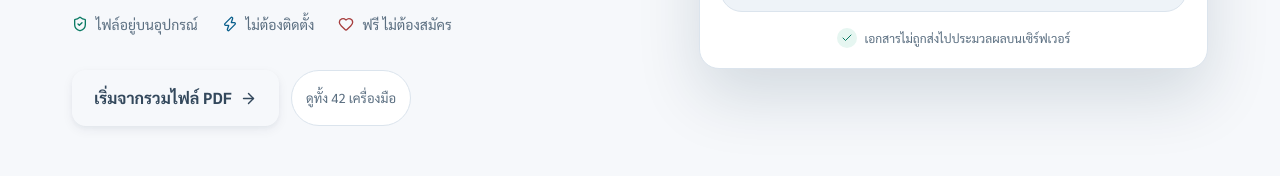
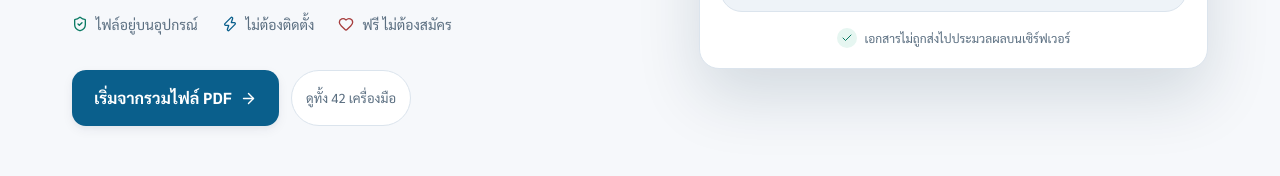
Before and after one commit to Fatherofsoton/mollypdf, a Next.js app: page / in a window 1280 px wide. Shown: the part 438-614 px from the top of the page. Built offline with nearby package versions, Linux system fonts and the light colour scheme; no server answers; the database is empty.

Commit message:
Tokens: three-tier DTCG structure; fix transparent primary button and two sub-3:1 borders

```diff
--- a/app/globals.css
+++ b/app/globals.css
@@ -19,47 +19,165 @@
        problem on the current site.
    ========================================================================== */
 
+/* ==========================================================================
+   Tier 1 — PRIMITIVES
+   --------------------------------------------------------------------------
+   Raw palette. Stated once, never redefined per theme, and never referenced
+   from a component. Dark mode swaps at the SEMANTIC tier below; the primitives
+   underneath it do not move. That is the whole reason this tier exists: before
+   it, every colour was written out three times (light, prefers-dark,
+   [data-theme=dark]) and changing the brand meant editing twelve places.
+
+   Steps run light -> dark by measured relative luminance, so "which is darker"
+   is answerable without opening a colour picker.
+   ========================================================================== */
+:root {
+  /* azure — the brand hue */
+  --p-azure-50:  #eef5fa;
+  --p-azure-100: #e8f2f9;
+  --p-azure-200: #a8d8f0;
+  --p-azure-300: #a5d3ec;
+  --p-azure-400: #8fcbe9;
+  --p-azure-500: #7ab8de;
+  --p-azure-550: #6fb6dd;
+  --p-azure-600: #7fb3d2;
+  --p-azure-700: #3f7fa3;
+  --p-azure-750: #2774a3;
+  --p-azure-800: #0a5f8c;
+  --p-azure-900: #0d3c5f;
+  --p-azure-950: #12303f;
+  --p-azure-980: #0d2c3f;
+
+  /* ink — the navy-tinted neutral used for text, lines and dark surfaces */
+  --p-ink-25:  #f6f8fb;
+  --p-ink-50:  #eef3f8;
+  --p-ink-100: #dbe4ed;
+  --p-ink-200: #c3d2df;
+  --p-ink-300: #a9c2d4;
+  --p-ink-400: #9db1c1;
+  --p-ink-450: #8ba0b1;
+  --p-ink-500: #7d8d9d;
+  --p-ink-550: #6b7f92;
+  --p-ink-600: #5f7183;
+  --p-ink-650: #5a6e80;
+  --p-ink-700: #33485c;
+  --p-ink-800: #1e3444;
+  --p-ink-850: #072742;
+  --p-ink-870: #06253d;
+  --p-ink-880: #10222f;
+  --p-ink-900: #05202f;
+  --p-ink-920: #0d1c27;
+  --p-ink-940: #061722;
+  --p-ink-950: #0a1620;
+
+  /* teal / amber / clay / iris — feedback and category hues */
+  --p-teal-50:  #e6f6f1;
+  --p-teal-400: #59c9ac;
+  --p-teal-600: #168776;
+  --p-teal-700: #0a7a63;
+  --p-teal-950: #10302a;
+
+  --p-amber-50:  #fdf3e2;
+  --p-amber-400: #e0b269;
+  --p-amber-700: #9a6512;
+  --p-amber-950: #2f2617;
+
+  --p-clay-50:  #fdeeec;
+  --p-clay-400: #e88b83;
+  --p-clay-600: #b54f5d;
+  --p-clay-700: #a63d3d;
+  --p-clay-800: #8a3030;
+  --p-clay-950: #33201f;
+
+  --p-iris-400: #a99af0;
+  --p-iris-700: #6857b8;
+
+  --p-white: #ffffff;
+}
+
+
+/* ==========================================================================
+   Tier 2 — SEMANTIC (light)
+   Purpose-named aliases. This is the only tier a component may reference.
+   ========================================================================== */
 :root {
   /* — surfaces — */
-  --surface-page: #f6f8fb;
-  --surface-card: #ffffff;
-  --surface-sunken: #eef3f8;
-  --surface-inverse: #06253d;
-  --surface-inverse-soft: #0d3c5f;
+  --surface-page: var(--p-ink-25);
+  --surface-card: var(--p-white);
+  --surface-sunken: var(--p-ink-50);
+  --surface-inverse: var(--p-ink-870);
+  --surface-inverse-soft: var(--p-azure-900);
 
   /* — text (all values AA against their intended surface) — */
-  --text-strong: #072742;
-  --text-body: #33485c;
-  --text-muted: #5a6e80;
-  --text-subtle: #5f7183;
-  --text-on-inverse: #eef5fa;
-  --text-on-inverse-muted: #a9c2d4;
+  --text-strong: var(--p-ink-850);
+  --text-body: var(--p-ink-700);
+  --text-muted: var(--p-ink-650);
+  --text-subtle: var(--p-ink-600);
+  --text-on-inverse: var(--p-azure-50);
+  --text-on-inverse-muted: var(--p-ink-300);
 
   /* — brand — */
-  --brand: #0a5f8c;
-  --brand-strong: #073f60;
-  --brand-soft: #e8f2f9;
-  --brand-ring: #7fb3d2;
+  --brand: var(--p-azure-800);
+  --brand-strong: var(--p-azure-900);
+  --brand-soft: var(--p-azure-100);
+  --brand-ring: var(--focus-ring); /* was azure-600 = 2.13:1, below WCAG 1.4.11 */
 
   /* — semantic — */
-  --ok: #0a7a63;
-  --ok-soft: #e6f6f1;
-  --warn: #9a6512;
-  --warn-soft: #fdf3e2;
-  --danger: #a63d3d;
-  --danger-soft: #fdeeec;
+  --ok: var(--p-teal-700);
+  --ok-soft: var(--p-teal-50);
+  --warn: var(--p-amber-700);
+  --warn-soft: var(--p-amber-50);
+  --danger: var(--p-clay-700);
+  --danger-soft: var(--p-clay-50);
+
+  /* — action: named by INTENT, not by hue. A destructive button must never
+       borrow the primary token just because the colour happens to fit.
+       These were previously declared only inside the two dark blocks, so in
+       light mode `.btn-primary` resolved to `background: var(--action-bg)`
+       with nothing behind it — every primary button on the site rendered
+       fully transparent. Measured, not guessed: rgba(0,0,0,0). — */
+  --action-bg: var(--p-azure-800);
+  --action-bg-hover: var(--p-azure-900);
+  --action-bg-active: var(--p-ink-870);
+  --action-fg: var(--p-white);
+  --action-destructive: var(--p-clay-700);
+  --action-destructive-hover: var(--p-clay-800);
+  --action-destructive-fg: var(--p-white);
+
+  /* — feedback: four roles per state (bg / text / border / icon) so a status
+       never has to be read from colour alone — WCAG 1.4.1 — */
+  --feedback-success-bg: var(--p-teal-50);
+  --feedback-success-text: var(--p-teal-700);
+  --feedback-success-border: var(--p-teal-600);
+  --feedback-success-icon: var(--p-teal-700);
+  --feedback-warning-bg: var(--p-amber-50);
+  --feedback-warning-text: var(--p-amber-700);
+  --feedback-warning-border: var(--p-amber-400);
+  --feedback-warning-icon: var(--p-amber-700);
+  --feedback-error-bg: var(--p-clay-50);
+  --feedback-error-text: var(--p-clay-700);
+  --feedback-error-border: var(--p-clay-600);
+  --feedback-error-icon: var(--p-clay-700);
+
+  /* — interactive state — */
+  --interactive-selected-bg: var(--p-azure-100);
+  --interactive-selected-border: var(--p-azure-800);
+  --interactive-hover-overlay: rgb(7 39 66 / 0.04);
+  /* 4.13:1 on the page ground. The old --brand-ring (#7fb3d2) measured
+     2.13:1 — below the 3:1 that WCAG 1.4.11 requires of a focus indicator. */
+  --focus-ring: var(--p-azure-700);
 
   /* — category hues, used only by the tool icons — */
-  --c-violet: #6857b8;
-  --c-blue:   #2774a3;
-  --c-green:  #0a7a63;
-  --c-amber:  #9a6512;
-  --c-rose:   #b54f5d;
-  --c-mint:   #168776;
+  --c-violet: var(--p-iris-700);
+  --c-blue: var(--p-azure-750);
+  --c-green: var(--p-teal-700);
+  --c-amber: var(--p-amber-700);
+  --c-rose: var(--p-clay-600);
+  --c-mint: var(--p-teal-600);
 
   /* — lines — */
-  --line: #dbe4ed;
-  --line-strong: #c3d2df;
+  --line: var(--p-ink-100);
+  --line-strong: var(--p-ink-500); /* 3.40:1 on card — was ink-200 at 1.54:1 */
 
   /* — elevation — a single ramp, so nothing invents its own shadow — */
   --shadow-1: 0 1px 2px rgb(7 39 66 / 0.05), 0 1px 3px rgb(7 39 66 / 0.04);
@@ -81,44 +199,67 @@
 
 :root:not([data-theme='light']) {
   @media (prefers-color-scheme: dark) {
-    --surface-page: #0a1620;
-    --surface-card: #10222f;
-    --surface-sunken: #0d1c27;
-    --surface-inverse: #061722;
-    --surface-inverse-soft: #0d2c3f;
+    --surface-page: var(--p-ink-950);
+    --surface-card: var(--p-ink-880);
+    --surface-sunken: var(--p-ink-920);
+    --surface-inverse: var(--p-ink-940);
+    --surface-inverse-soft: var(--p-azure-980);
 
-    --text-strong: #eaf2f8;
-    --text-body: #c2d3e0;
-    --text-muted: #9db1c1;
-    --text-subtle: #8ba0b1;
-    --text-on-inverse: #eaf2f8;
-    --text-on-inverse-muted: #9db1c1;
+    --text-strong: var(--p-ink-50);
+    --text-body: var(--p-ink-200);
+    --text-muted: var(--p-ink-400);
+    --text-subtle: var(--p-ink-450);
+    --text-on-inverse: var(--p-ink-50);
+    --text-on-inverse-muted: var(--p-ink-400);
 
-    --brand: #6fb6dd;
-    --brand-strong: #a5d3ec;
-    --brand-soft: #12303f;
-    --brand-ring: #3f7fa3;
+    --brand: var(--p-azure-550);
+    --brand-strong: var(--p-azure-300);
+    --brand-soft: var(--p-azure-950);
+    --brand-ring: var(--focus-ring);
 
-    --action-bg: #8fcbe9;
-    --action-bg-hover: #a8d8f0;
-    --action-fg: #05202f;
+    --action-bg: var(--p-azure-400);
+    --action-bg-hover: var(--p-azure-200);
+    --action-fg: var(--p-ink-900);
 
-    --ok: #59c9ac;
-    --ok-soft: #10302a;
-    --warn: #e0b269;
-    --warn-soft: #2f2617;
-    --danger: #e88b83;
-    --danger-soft: #33201f;
+    --ok: var(--p-teal-400);
+    --ok-soft: var(--p-teal-950);
+    --warn: var(--p-amber-400);
+    --warn-soft: var(--p-amber-950);
+    --danger: var(--p-clay-400);
+    --danger-soft: var(--p-clay-950);
 
-    --c-violet: #a99af0;
-    --c-blue:   #7ab8de;
-    --c-green:  #59c9ac;
-    --c-amber:  #e0b269;
-    --c-rose:   #ee9a92;
-    --c-mint:   #64ccb8;
+    --action-bg-active: var(--p-azure-300);
+    --action-destructive: var(--p-clay-400);
+    --action-destructive-hover: var(--p-clay-50);
+    --action-destructive-fg: var(--p-ink-900);
 
-    --line: #1e3444;
-    --line-strong: #2c4a5e;
+    --feedback-success-bg: var(--p-teal-950);
+    --feedback-success-text: var(--p-teal-400);
+    --feedback-success-border: var(--p-teal-600);
+    --feedback-success-icon: var(--p-teal-400);
+    --feedback-warning-bg: var(--p-amber-950);
+    --feedback-warning-text: var(--p-amber-400);
+    --feedback-warning-border: var(--p-amber-700);
+    --feedback-warning-icon: var(--p-amber-400);
+    --feedback-error-bg: var(--p-clay-950);
+    --feedback-error-text: var(--p-clay-400);
+    --feedback-error-border: var(--p-clay-600);
+    --feedback-error-icon: var(--p-clay-400);
+
+    --interactive-selected-bg: var(--p-azure-950);
+    --interactive-selected-border: var(--p-azure-550);
+    --interactive-hover-overlay: rgb(255 255 255 / 0.06);
+    --focus-ring: var(--p-azure-550);
+
+    --c-violet: var(--p-iris-400);
+    --c-blue: var(--p-azure-500);
+    --c-green: var(--p-teal-400);
+    --c-amber: var(--p-amber-400);
+    --c-rose: var(--p-clay-400);
+    --c-mint: var(--p-teal-400);
+
+    --line: var(--p-ink-800);
+    --line-strong: var(--p-ink-550); /* 3.93:1 on dark card — was 1.72:1 */
 
     --shadow-1: 0 1px 2px rgb(0 0 0 / 0.4);
     --shadow-2: 0 4px 12px rgb(0 0 0 / 0.45);
@@ -130,44 +271,67 @@
 }
 
 :root[data-theme='dark'] {
-  --surface-page: #0a1620;
-  --surface-card: #10222f;
-  --surface-sunken: #0d1c27;
-  --surface-inverse: #061722;
-  --surface-inverse-soft: #0d2c3f;
+  --surface-page: var(--p-ink-950);
+  --surface-card: var(--p-ink-880);
+  --surface-sunken: var(--p-ink-920);
+  --surface-inverse: var(--p-ink-940);
+  --surface-inverse-soft: var(--p-azure-980);
 
-  --text-strong: #eaf2f8;
-  --text-body: #c2d3e0;
-  --text-muted: #9db1c1;
-  --text-subtle: #8ba0b1;
-  --text-on-inverse: #eaf2f8;
-  --text-on-inverse-muted: #9db1c1;
+  --text-strong: var(--p-ink-50);
+  --text-body: var(--p-ink-200);
+  --text-muted: var(--p-ink-400);
+  --text-subtle: var(--p-ink-450);
+  --text-on-inverse: var(--p-ink-50);
+  --text-on-inverse-muted: var(--p-ink-400);
 
-  --brand: #6fb6dd;
-  --brand-strong: #a5d3ec;
-  --brand-soft: #12303f;
-  --brand-ring: #3f7fa3;
+  --brand: var(--p-azure-550);
+  --brand-strong: var(--p-azure-300);
+  --brand-soft: var(--p-azure-950);
+  --brand-ring: var(--focus-ring);
 
-  --action-bg: #8fcbe9;
-  --action-bg-hover: #a8d8f0;
-  --action-fg: #05202f;
+  --action-bg: var(--p-azure-400);
+  --action-bg-hover: var(--p-azure-200);
+  --action-fg: var(--p-ink-900);
 
-  --ok: #59c9ac;
-  --ok-soft: #10302a;
-  --warn: #e0b269;
-  --warn-soft: #2f2617;
-  --danger: #e88b83;
-  --danger-soft: #33201f;
+  --ok: var(--p-teal-400);
+  --ok-soft: var(--p-teal-950);
+  --warn: var(--p-amber-400);
+  --warn-soft: var(--p-amber-950);
+  --danger: var(--p-clay-400);
+  --danger-soft: var(--p-clay-950);
 
-  --c-violet: #a99af0;
-  --c-blue:   #7ab8de;
-  --c-green:  #59c9ac;
-  --c-amber:  #e0b269;
-  --c-rose:   #ee9a92;
-  --c-mint:   #64ccb8;
+  --action-bg-active: var(--p-azure-300);
+  --action-destructive: var(--p-clay-400);
+  --action-destructive-hover: var(--p-clay-50);
+  --action-destructive-fg: var(--p-ink-900);
 
-  --line: #1e3444;
-  --line-strong: #2c4a5e;
+  --feedback-success-bg: var(--p-teal-950);
+  --feedback-success-text: var(--p-teal-400);
+  --feedback-success-border: var(--p-teal-600);
+  --feedback-success-icon: var(--p-teal-400);
+  --feedback-warning-bg: var(--p-amber-950);
+  --feedback-warning-text: var(--p-amber-400);
+  --feedback-warning-border: var(--p-amber-700);
+  --feedback-warning-icon: var(--p-amber-400);
+  --feedback-error-bg: var(--p-clay-950);
+  --feedback-error-text: var(--p-clay-400);
+  --feedback-error-border: var(--p-clay-600);
+  --feedback-error-icon: var(--p-clay-400);
+
+  --interactive-selected-bg: var(--p-azure-950);
+  --interactive-selected-border: var(--p-azure-550);
+  --interactive-hover-overlay: rgb(255 255 255 / 0.06);
+  --focus-ring: var(--p-azure-550);
+
+  --c-violet: var(--p-iris-400);
+  --c-blue: var(--p-azure-500);
+  --c-green: var(--p-teal-400);
+  --c-amber: var(--p-amber-400);
+  --c-rose: var(--p-clay-400);
+  --c-mint: var(--p-teal-400);
+
+  --line: var(--p-ink-800);
+  --line-strong: var(--p-ink-550);
 
   --shadow-1: 0 1px 2px rgb(0 0 0 / 0.4);
   --shadow-2: 0 4px 12px rgb(0 0 0 / 0.45);
@@ -445,6 +609,7 @@ button:disabled { cursor: not-allowed; }
   transition: transform 0.15s ease, background 0.15s ease;
 }
 .btn-primary:hover:not(:disabled) { background: var(--action-bg-hover); transform: translateY(-1px); }
+.btn-primary:active:not(:disabled) { background: var(--action-bg-active); transform: translateY(0); }
 .btn-primary:disabled { opacity: 0.45; box-shadow: none; }
 
 .chip {
--- a/app/page.tsx
+++ b/app/page.tsx
@@ -666,7 +666,7 @@ export default function Home() {
           // Split shows a page grid and Merge shows cover cards; both need room.
           // Anything with a page preview needs the room: a 640px column makes
           // the preview too small to place a signature accurately.
-          wide={['split', 'merge', 'sign', 'edit', 'watermark', 'header-footer', 'pdf-jpg', 'pdf-png'].includes(
+          wide={['split', 'merge', 'sign', 'organize', 'edit', 'watermark', 'header-footer', 'pdf-jpg', 'pdf-png'].includes(
             selected.id,
           )}
           // Merge renders its own visual cards, so the plain list would be a
@@ -716,6 +716,7 @@ export default function Home() {
 
           {inputLabels[selected.id] &&
             selected.id !== 'sign' &&
+            selected.id !== 'organize' &&
             !['protect', 'unlock'].includes(selected.id) && (
               <div>
                 <label htmlFor="tool-input" className="block text-sm font-semibold text-strong">
```
